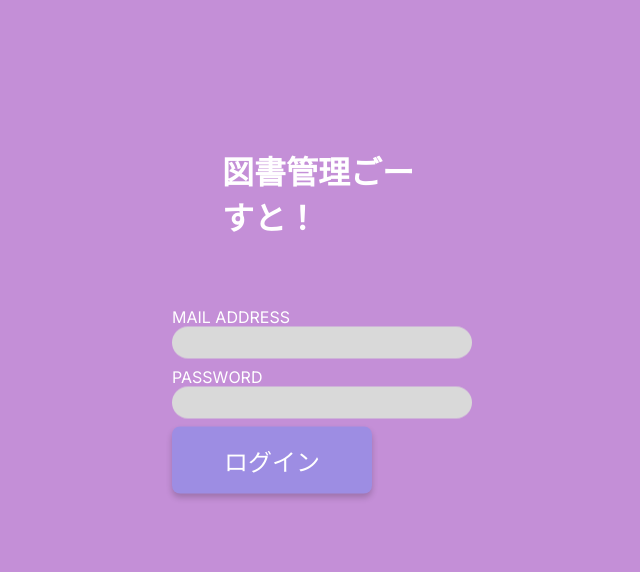
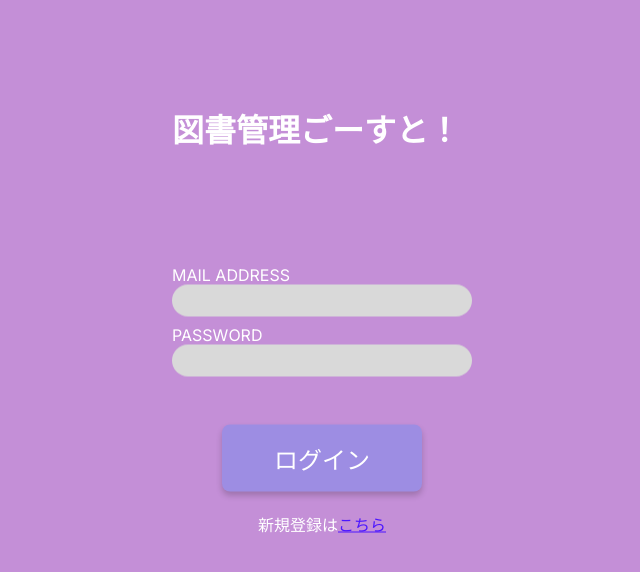
Before and after one commit to tamago-kake-gohan/tosho-kanri-ghost-client, a Next.js app: page /signin in a window 1280 px wide. Shown: the top 572 px of the page, without its empty margins (318-958 px from the left). Built offline with nearby package versions, Linux system fonts and the light colour scheme.

Commit message:
scssの追加

```diff
--- a/src/app/signin/page.tsx
+++ b/src/app/signin/page.tsx
@@ -1,13 +1,11 @@
 "use client";
-import { usePathname } from "next/navigation";
 import axios from "@/components/utilAxios";
 import { AxiosResponse, AxiosError } from "axios";
 import Button from "@/components/Button/Button"
-import Styles from "@/app/groupCreation/groupCreation.module.scss";
-import { FormEvent, MouseEvent, useState, useEffect } from "react";
+import Styles from "@/app/signin/signin.module.scss";
+import { FormEvent, MouseEvent, useState } from "react";
 
 const GroupCreation = () => {
-  const pathname = usePathname();
   const [loading, setLoading] = useState(true);
   const [message, setMessage] = useState("");
   const [email, setEmail] = useState("");
@@ -66,10 +64,14 @@ const GroupCreation = () => {
             setPassword(e.target.value);
           }}
         />
-      <Button type="submit" text="ログイン" />
+        <div className={Styles.button}>
+          <Button type="submit" text="ログイン" />
+        </div>
       </form>
       {message && <div>{message}</div>}
-
+      <div className={Styles.signup}>
+      <p>新規登録は<a href="/signup">こちら</a></p>
+      </div>
     </div>
   );
 }
--- /dev/null
+++ b/src/app/signin/signin.module.scss
@@ -0,0 +1,53 @@
+.wrapper{
+  max-width: 300px;
+  width: 100%;
+  position: fixed;
+  top: 50%;
+  left: 50%;
+  transform: translate(-50%,-50%);
+  h1 {
+    position: absolute;
+    width: 300px;
+    top: -10rem;
+    left: 50%;
+    transform: translate(-50%,0);
+  }
+  .signup {
+    text-align: center;
+    margin-top: 20px;
+    a {
+      color: #4c16ff;
+    }
+  }
+  .form{
+    margin:0 auto;
+    .input{
+      width:100%;
+      height:2rem;
+      padding:0.5rem;
+      margin-bottom: 0.5rem;
+      border:none;
+      -webkit-border-radius:3rem;
+        -moz-border-radius:3rem;
+              border-radius:3rem;
+      -webkit-appearance: none;
+      appearance: none;
+      outline: 0;
+      -webkit-box-sizing: border-box;
+      -moz-box-sizing: border-box;
+      box-sizing: border-box;
+      background:#D9D9D9;
+      color: #000;
+      backface-visibility: hidden;
+      -webkit-transition: 0.25s ease-out;
+        -moz-transition: 0.25s ease-out;
+          -o-transition: 0.25s ease-out;
+              transition: 0.25s ease-out;
+    }
+    .button{
+      text-align: center;
+      margin-top: 40px;
+    }
+  }
+
+}
```
